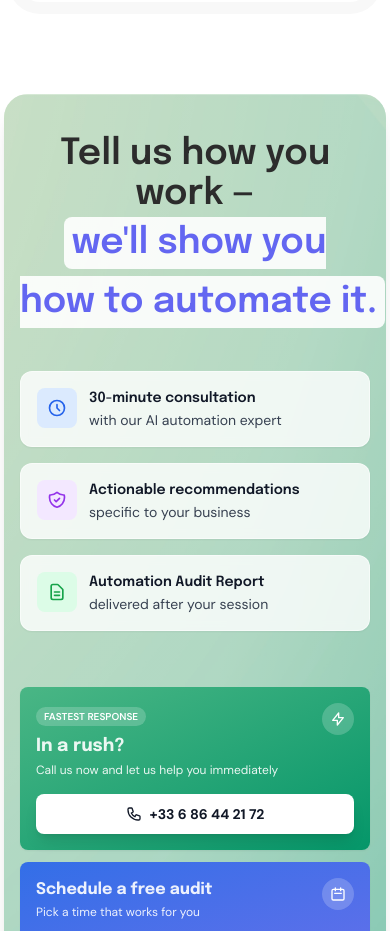
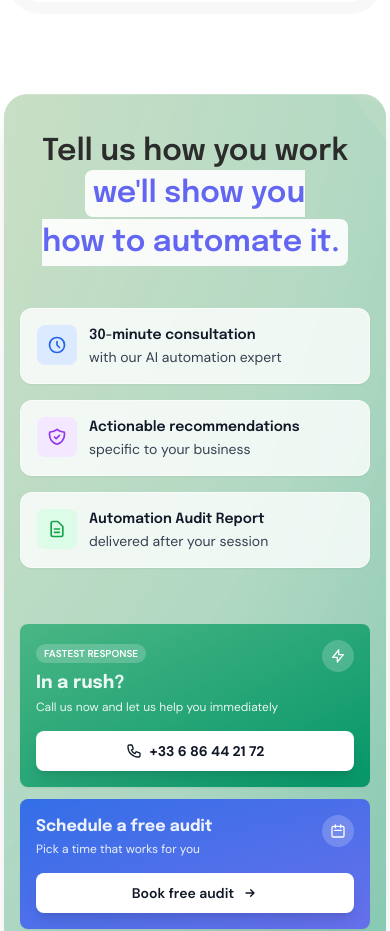
Before and after one commit to early-riser18/agence-ingenia-website, a website: page index.html in a window 390 px wide. Shown: the part 4980-5911 px from the top of the page. Drawn offline with Linux system fonts and the light colour scheme; a script that the page names is missing.

Commit message:
style: update headline formatting and add responsive inline class

```diff
--- a/index.html
+++ b/index.html
@@ -1378,8 +1378,8 @@
 
             <!-- Main Headline -->
             <div class="relative     space-y-10 mb-14">
-                <h2 class="text-4xl text-center">
-                    Tell us how you work — <span class="bg-white/90 rounded-lg px-2 py-2 leading-relaxed md:whitespace-nowrap text-indigo-500"><span class="whitespace-nowrap">we'll show you</span> <span class="whitespace-nowrap">how to automate it.</span></span>
+                <h2 class=" text-3xl md:text-4xl text-center">
+                    Tell us how you work <span class="hidden md:inline">—</span> <span class="bg-white/90 rounded-lg px-2 py-2 leading-relaxed md:whitespace-nowrap text-indigo-500"><span class="whitespace-nowrap">we'll show you</span> <span class="whitespace-nowrap">how to automate it.</span></span>
                 </h2>
                 <!-- Benefits List -->
                 <div class="grid md:grid-cols-3 gap-4 ">
```
Also changed, not shown: src/partials/en/section_contact.html (+2 -2 lines), src/output.css.
